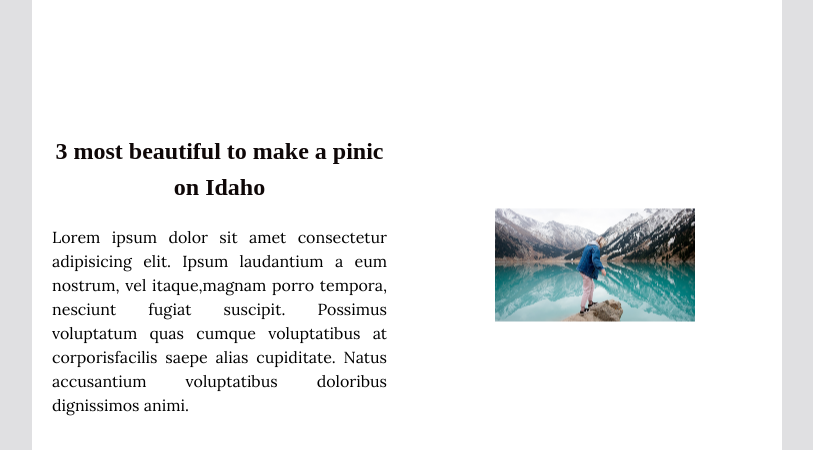
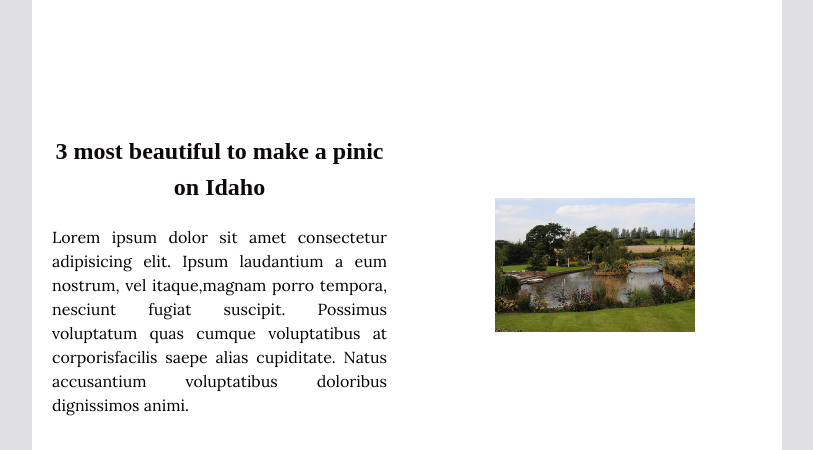
Before and after one commit to janneandrea16/janneandrea16.github.io, a plain HTML site: page weather/fishhaven.html in a window 1280 px wide. Shown: the part 1122-1572 px from the top of the page, without its empty margins (233-1046 px from the left). Drawn offline with Linux system fonts and the light colour scheme; no server answers; a web font is replaced by a local one.

Commit message:
intent commit

```diff
--- a/weather/fishhaven.html
+++ b/weather/fishhaven.html
@@ -105,7 +105,7 @@
                 </p>
             </div class="article-image">
             <div class="center-image">
-                <img srcset="images/article_image.png" alt="hero-image">
+                <img srcset="images/picnics.png" alt="hero-image">
             </div>
         </section>
     </main>
```
Also changed, not shown: weather/images/picnics.png (added).
